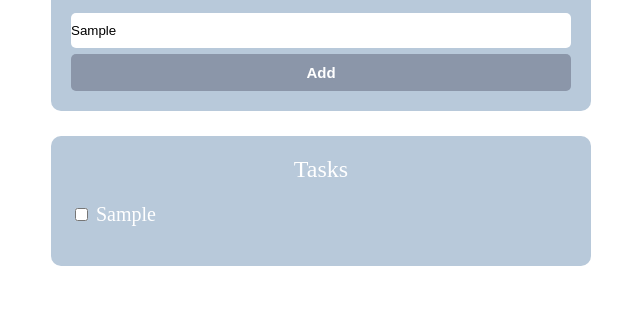
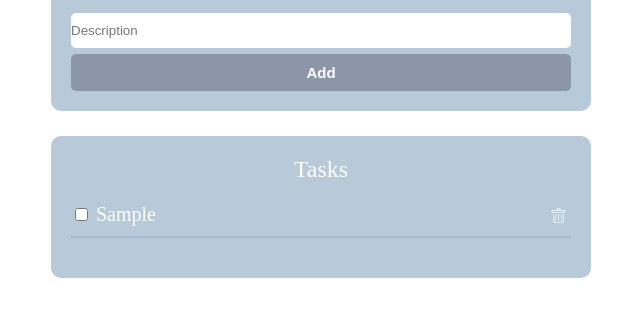
Before and after one commit to Trigan00/MyToDo, a plain HTML site: page index.html in a window 1280 px wide. Both pictures are taken after typing "Sample" into the empty fields and a click on the button "Add". Shown: the part 123-440 px from the top of the page, without its empty margins (319-959 px from the left). Drawn offline with Linux system fonts and the light colour scheme.

Commit message:
Добавлена функция удаления таска

```diff
--- a/main.js
+++ b/main.js
@@ -14,7 +14,7 @@ if(localStorage.getItem('todo')){ //если в памяти что то леж
 }
 
 addButton.addEventListener('click', function(){ //эта функция сработает когда будет нажата кнопка добавления задачи
-
+    if(!addMessage.value) return // если ничего не написано то функция не выполняется
     let newToDo = { // объект который хранит задачу (это каждая новая задача)
         ToDo: addMessage.value, // Описание задчи
         checked: false, // Состояние задчи
@@ -23,16 +23,20 @@ addButton.addEventListener('click', function(){ //эта функция сраб
     todolist.push(newToDo) //Закидывает новую задачу в список задч
     displayMessages() //вызов функции, которая выводит задчи на экран
     localStorage.setItem('todo', JSON.stringify(todolist)) //Сохраняется список задч
+    addMessage.value = ''
 
 })
 
 function displayMessages(){ //функция, которая выводит задчи на экран
+    if(todolist.length === 0) todo.innerHTML = '' //если в массиве ничего нет то ничегг не показзывать
     let displayMessage = '' //переменная которая показывает задчи
     todolist.forEach((item, index) => { //перебор всех задач из массива задач
         displayMessage += `
         <li>
             <input type='checkbox' id='item_${index}' ${item.checked ? 'checked' : ''}>
             <label for='item_${index}'>${item.ToDo}</label>
+            <input class = "delate" onclick="delateTask(${index})" type="button" value="">
+            <hr>
         </li>
         ` // Прибавляет новые задчи
         todo.innerHTML = displayMessage; //выводит задачи на экран
@@ -50,3 +54,21 @@ todo.addEventListener('change', (event) =>{ //сработает, когда с
         }
     })
 })
+
+todo.addEventListener('contextmenu', (event)=>{
+    event.preventDefault()
+    todolist.forEach((item, i) => {
+        if(item.ToDo === event.target.innerHTML){
+            todolist.splice(i, 1)
+            displayMessages();
+            localStorage.setItem('todo', JSON.stringify(todolist))
+        }
+    })
+})
+
+
+const delateTask = (index)=>{
+    todolist.splice(index, 1)
+    displayMessages();
+    localStorage.setItem('todo', JSON.stringify(todolist))
+}
--- a/style.css
+++ b/style.css
@@ -64,3 +64,20 @@ ul {
     text-align: center;
     font-size: 24px;
 }
+
+hr{
+    border: 1px solid #abb7cc;
+}
+
+.delate{
+    margin: 5px;
+    float: right;
+    height: 15px;
+    width: 15px;
+    appearance: none;
+    border: 0;
+    border-radius: 2px;
+    background-color: #b8c9da;
+    cursor: pointer;
+    background-image: url("./img/trash.png");
+}
```
Also changed, not shown: index.html (+0 -1 lines), img/trash.png (added).
